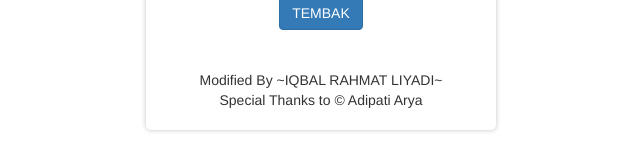
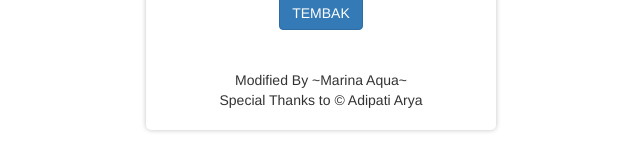
Before and after one commit to MarinaAqua/dordor, a plain HTML site: page mytembak/index.html in a window 1280 px wide. Shown: the part 574-734 px from the top of the page, without its empty margins (319-959 px from the left). Drawn offline with nearby package versions, Linux system fonts and the light colour scheme; no server answers; a script that the page names is missing.

Commit message:
Update index.html

```diff
--- a/mytembak/index.html
+++ b/mytembak/index.html
@@ -77,7 +77,7 @@ $("form").submit(function(event){event.preventDefault();var msisdn=jQuery('input
             <br>
             <center>
 
-                Modified By ~IQBAL RAHMAT LIYADI~<br/>
+                Modified By ~Marina Aqua~<br/>
                 Special Thanks to &copy; Adipati Arya
 
             </center>
```
